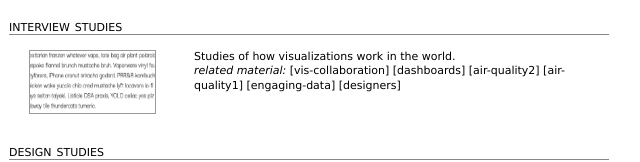
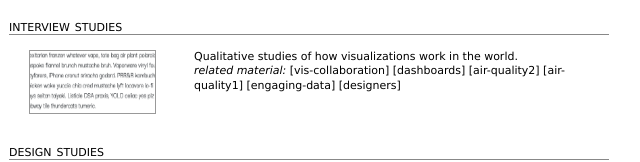
Before and after one commit to miriah/miriah.github.io, a plain HTML site: page projects/index.html in a window 1280 px wide. Shown: the part 878-1040 px from the top of the page, 274-914 px from the left. Drawn offline with Linux system fonts and the light colour scheme.

Commit message:
Update index.html

```diff
--- a/projects/index.html
+++ b/projects/index.html
@@ -274,7 +274,7 @@ Practical guidance for translating data into insightful visualizations.<br/>
 <div id="project_text">
 <!-- <h3> </h3> -->
 <p>
-Studies of how visualizations work in the world.<br/>
+Qualitative studies of how visualizations work in the world.<br/>
   <i>related material:</i>
   <a class="nav"
   href="https://osf.io/5y7ar/">[vis-collaboration]</a>
```
